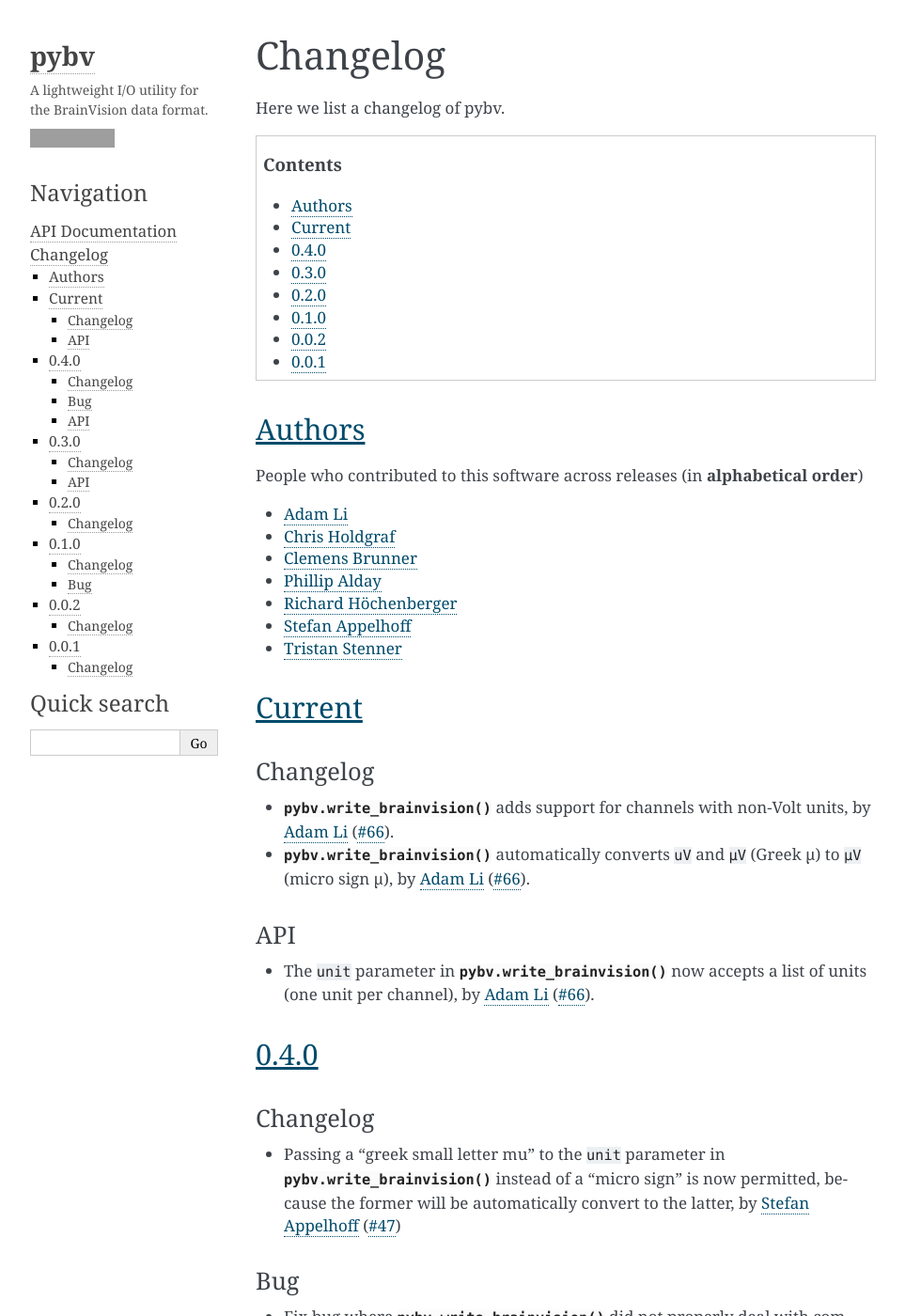
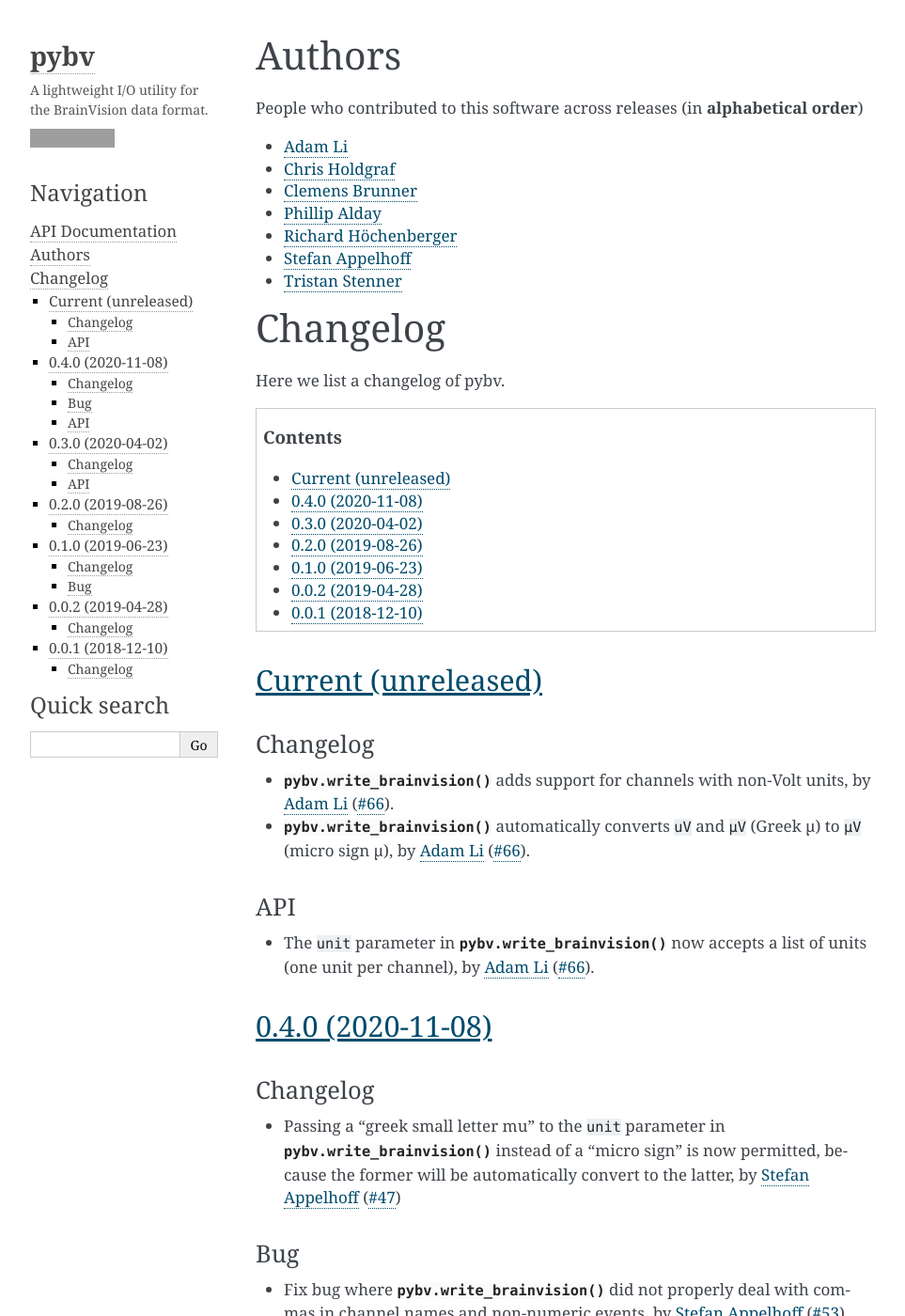
Before and after one commit to bids-standard/pybv, a Sphinx documentation site: the page built from docs/changelog.rst, in a window 1280 px wide and 1400 px high. Shown: the whole window at 94% size, without its empty margins (148-1111 px from the left). Built offline with Sphinx 7.4.7, drawn with Linux system fonts in a browser that asks for light colours; some of the changed text lies outside the part shown; grey boxes are pictures that could not be loaded.

```diff
--- a/docs/changelog.rst
+++ b/docs/changelog.rst
@@ -12,21 +26,8 @@ Here we list a changelog of pybv.
    :local:
    :depth: 1
 
-Authors
-=======
-
-People who contributed to this software across releases (in **alphabetical order**)
-
-- `Adam Li`_
-- `Chris Holdgraf`_
-- `Clemens Brunner`_
-- `Phillip Alday`_
-- `Richard Höchenberger`_
-- `Stefan Appelhoff`_
-- `Tristan Stenner`_
-
-Current
-=======
+Current (unreleased)
+====================
 
 Changelog
 ~~~~~~~~~
@@ -37,8 +38,8 @@ API
 ~~~
 - The ``unit`` parameter in :func:`pybv.write_brainvision` now accepts a list of units (one unit per channel), by `Adam Li`_ (:gh:`66`).
 
-0.4.0
-=====
+0.4.0 (2020-11-08)
+==================
 
 Changelog
 ~~~~~~~~~
@@ -58,8 +59,8 @@ API
 - In :func:`pybv.write_brainvision`, the ``scale_data`` parameter was removed from :func:`pybv.write_brainvision`, by `Stefan Appelhoff`_ (:gh:`58`)
 - In :func:`pybv.write_brainvision`, the ``unit`` parameter no longer accepts an argument ``None`` to automatically determine a unit based on the ``resolution``, by `Stefan Appelhoff`_ (:gh:`58`)
 
-0.3.0
-=====
+0.3.0 (2020-04-02)
+==================
 
 Changelog
 ~~~~~~~~~
@@ -69,16 +70,16 @@ API
 ~~~
 - The order of parameters in :func:`pybv.write_brainvision` has changed, by `Clemens Brunner`_ (:gh:`39`)
 
-0.2.0
-=====
+0.2.0 (2019-08-26)
+==================
 
 Changelog
 ~~~~~~~~~
 - Add option to disable writing a meas_date event (which is also the new default), by `Clemens Brunner`_ (:gh:`32`)
 - Support event durations by passing an (N, 3) array to the events parameter (the third column contains the event durations), by `Clemens Brunner`_ (:gh:`33`)
 
-0.1.0
-=====
+0.1.0 (2019-06-23)
+==================
 
 Changelog
 ~~~~~~~~~
@@ -90,15 +91,15 @@ Bug
 - fix bug with events indexing. VMRK events are now correctly written with 1-based indexing, by `Stefan Appelhoff`_ (:gh:`29`)
 - fix bug with events that only have integer codes of length less than 3, by `Stefan Appelhoff`_ (:gh:`26`)
 
-0.0.2
-=====
+0.0.2 (2019-04-28)
+==================
 
 Changelog
 ~~~~~~~~~
 - Support channel-specific scaling factors, by `Tristan Stenner`_ (:gh:`17`)
 
-0.0.1
-=====
+0.0.1 (2018-12-10)
+==================
 
 Changelog
 ~~~~~~~~~
```
Also changed, not shown: other parts of docs/changelog.rst (+14 -0 lines), .github/CONTRIBUTING.md, 3 other files.
